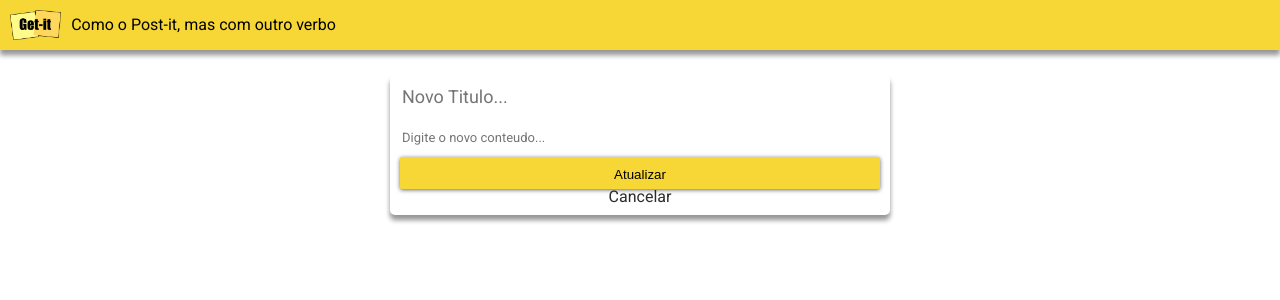
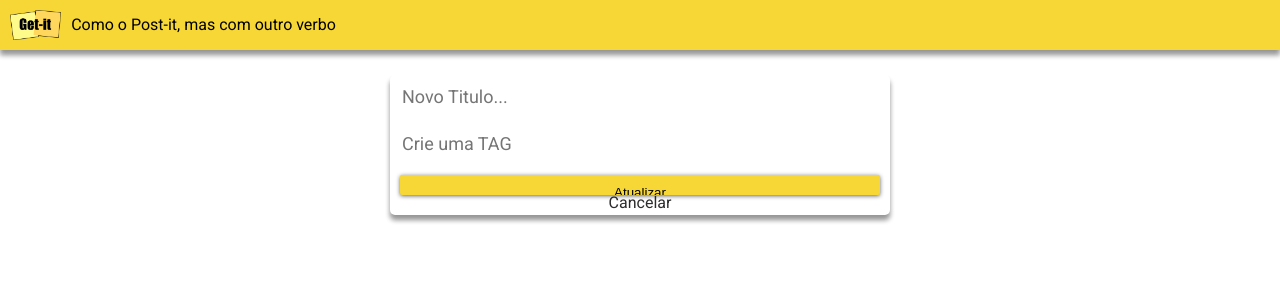
Before and after one commit to insper-tecnologias-web/projeto-1b-SamuelJabes, a Django app: page /update/10/ in a window 1280 px wide. Shown: the top 300 px of the page. Run offline with Django 4.2, Linux system fonts and the light colour scheme; data comes from the database, SQL or seed files in the repository; both versions use the stored data as it was after the commit; some libraries are stand-ins or nearby versions.

Commit message:
Criação de tags

```diff
--- a/notes/models.py
+++ b/notes/models.py
@@ -1,9 +1,16 @@
 from django.db import models
 
+
+class Tag(models.Model):
+    name = models.CharField(max_length=200)
+
+    def __str__(self):
+        return self.name
 
 class Note(models.Model):
     title = models.CharField(max_length=200)
     content = models.TextField(null=True)
+    tags = models.ForeignKey(Tag, on_delete=models.CASCADE, null=True)
 
     def __str__(self):
         return f"{self.id}. {self.title}"
--- a/notes/templates/notes/update.html
+++ b/notes/templates/notes/update.html
@@ -41,8 +41,16 @@
             placeholder="Digite o novo conteudo..."
             id="detalhes"
             ></textarea>
+            <input
+            class="form-card-title"
+            type="text"
+            name="tag"
+            placeholder="Crie uma TAG"
+            id="tag"
+            />
             <button class="btn" type="submit">Atualizar</button>
             <a class="cancel-btn" href="{% url 'cancel' %}" name="cancel">Cancelar</a>
+
         </form>
     </main>
 </body>
--- a/notes/urls.py
+++ b/notes/urls.py
@@ -7,4 +7,5 @@
     path('delete/<int:note_id>/', views.delete, name='delete'),
     path('update/<int:note_id>/', views.update, name='update'),
     path('cancel/', views.cancel, name='cancel'),
+    path('tags/', views.all_tags, name='all_tags'),
 ]
--- a/notes/views.py
+++ b/notes/views.py
@@ -1,12 +1,21 @@
 from django.shortcuts import render, redirect
-from .models import Note
+from .models import Note, Tag
 
 
 def index(request):
     if request.method == 'POST':
         title = request.POST.get('titulo')
         content = request.POST.get('detalhes')
-        note = Note(title=title, content=content)
+        tag = request.POST.get('tag')
+        # Verifica se a tag existe ou não
+        if tag in [tag_obj.name for tag_obj in Tag.objects.all()]:
+            tag = Tag.objects.get(name=tag)
+            note = Note(title=title, content=content, tags=tag)
+        else:
+            tag = Tag(name=tag)
+            tag.save()
+            tag = Tag.objects.get(name=tag.name)
+            note = Note(title=title, content=content, tags=tag)
         note.save()
         # TAREFA: Utilize o title e content para criar um novo Note no banco de dados
         return redirect('index')
@@ -32,3 +41,7 @@
 
 def cancel(request):
     return redirect('index')
+
+def all_tags(request):
+    all_tags_obj = Tag.objects.all()
+    return render(request, 'notes/tags.html', {'tags': all_tags_obj})
```
Also changed, not shown: notes/templates/notes/index.html (+10 -0 lines), notes/templates/notes/tags.html (added, +32 -0 lines), db.sqlite3, notes/migrations/0003_tag_note_tags.py (added).
